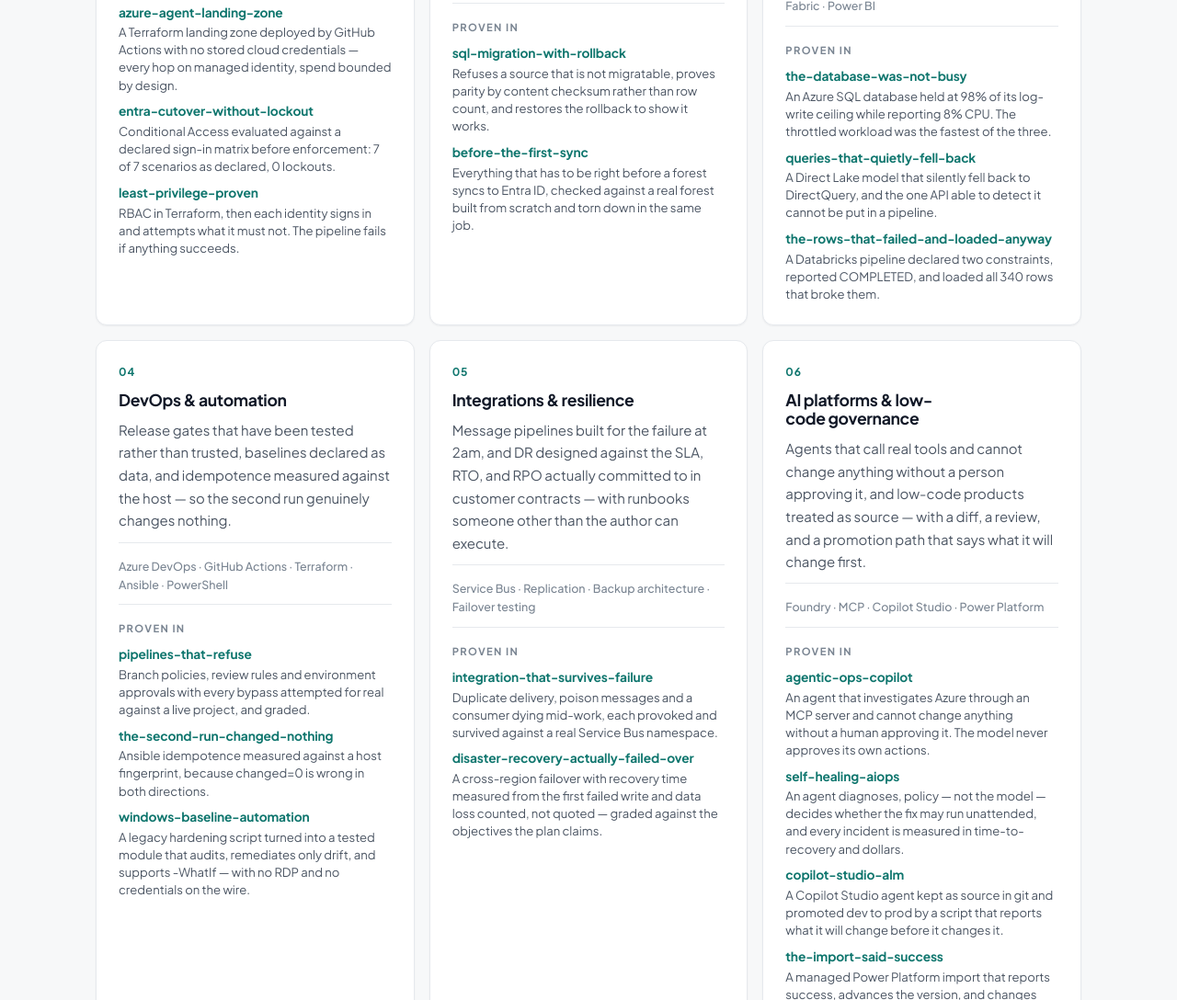
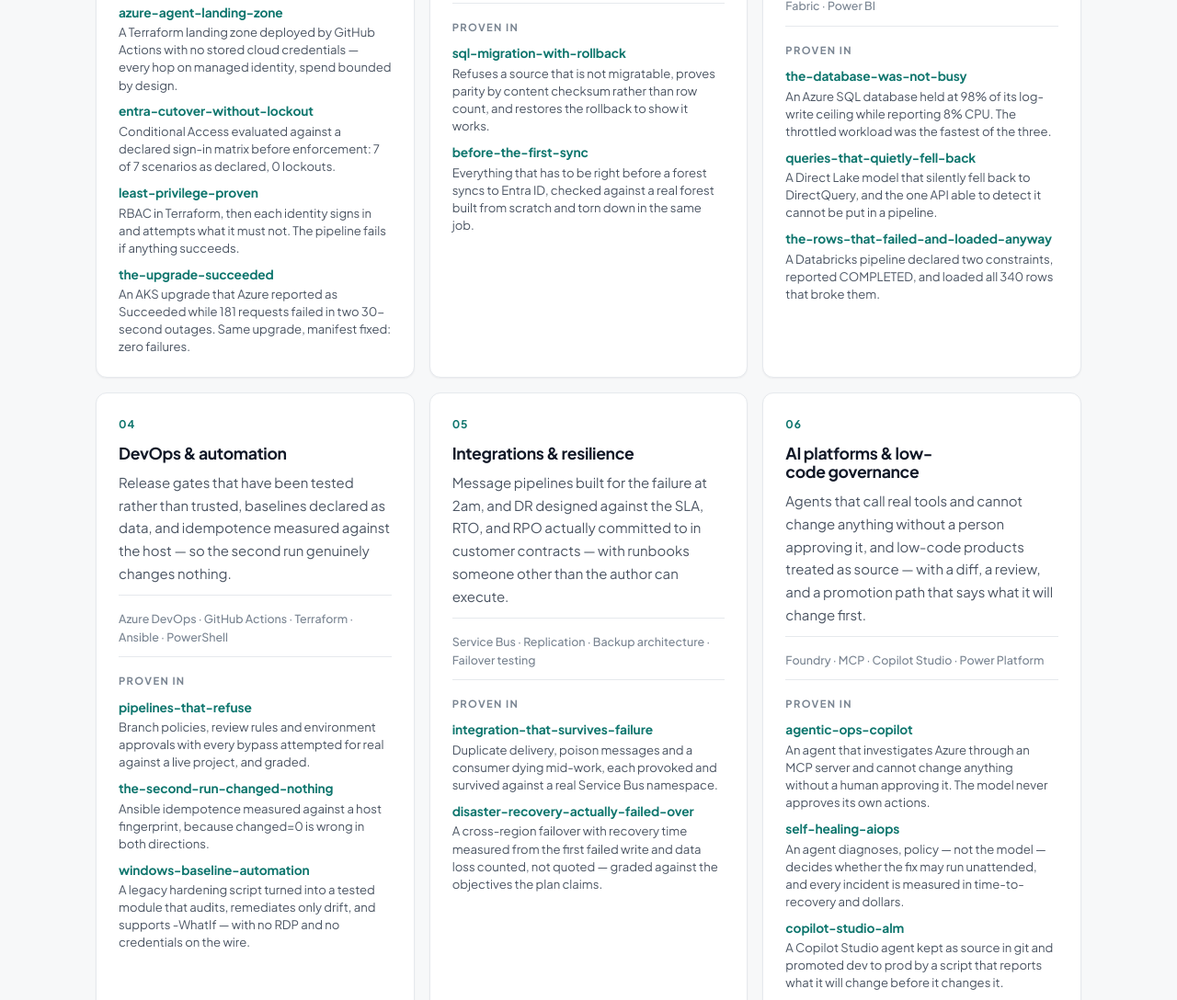
Before and after one commit to zuqdah/ziyaduqdahwebsite, a plain HTML site: page index.html in a window 1280 px wide. Shown: the part 1538-2626 px from the top of the page at 92% size. Drawn offline with Linux system fonts and the light colour scheme; no server answers.

Commit message:
Publish lab 18, the-upgrade-succeeded
Numbered brief entry, a routing line for Kubernetes and AKS, and a proof
link on the Cloud & hybrid card. Brief cross-checked against the
portfolio-lab topic query: 18 and 18.

Co-Authored-By: Claude Opus 5.5 <noreply@anthropic.com>

```diff
--- a/index.html
+++ b/index.html
@@ -545,6 +545,7 @@ html.intro-on, html.intro-on body{overflow:hidden;}
           <a class="proof-lab" data-lab="azure-agent-landing-zone" href="https://github.com/zuqdah/azure-agent-landing-zone" target="_blank" rel="noopener"><b>azure-agent-landing-zone</b><span>A Terraform landing zone deployed by GitHub Actions with no stored cloud credentials — every hop on managed identity, spend bounded by design.</span></a>
           <a class="proof-lab" data-lab="entra-cutover-without-lockout" href="https://github.com/zuqdah/entra-cutover-without-lockout" target="_blank" rel="noopener"><b>entra-cutover-without-lockout</b><span>Conditional Access evaluated against a declared sign-in matrix before enforcement: 7 of 7 scenarios as declared, 0 lockouts.</span></a>
           <a class="proof-lab" data-lab="least-privilege-proven" href="https://github.com/zuqdah/least-privilege-proven" target="_blank" rel="noopener"><b>least-privilege-proven</b><span>RBAC in Terraform, then each identity signs in and attempts what it must not. The pipeline fails if anything succeeds.</span></a>
+          <a class="proof-lab" data-lab="the-upgrade-succeeded" href="https://github.com/zuqdah/the-upgrade-succeeded" target="_blank" rel="noopener"><b>the-upgrade-succeeded</b><span>An AKS upgrade that Azure reported as Succeeded while 181 requests failed in two 30-second outages. Same upgrade, manifest fixed: zero failures.</span></a>
         </div>
       </div>
       <div class="card has-proof">
```
Also changed, not shown: 1 other file.
